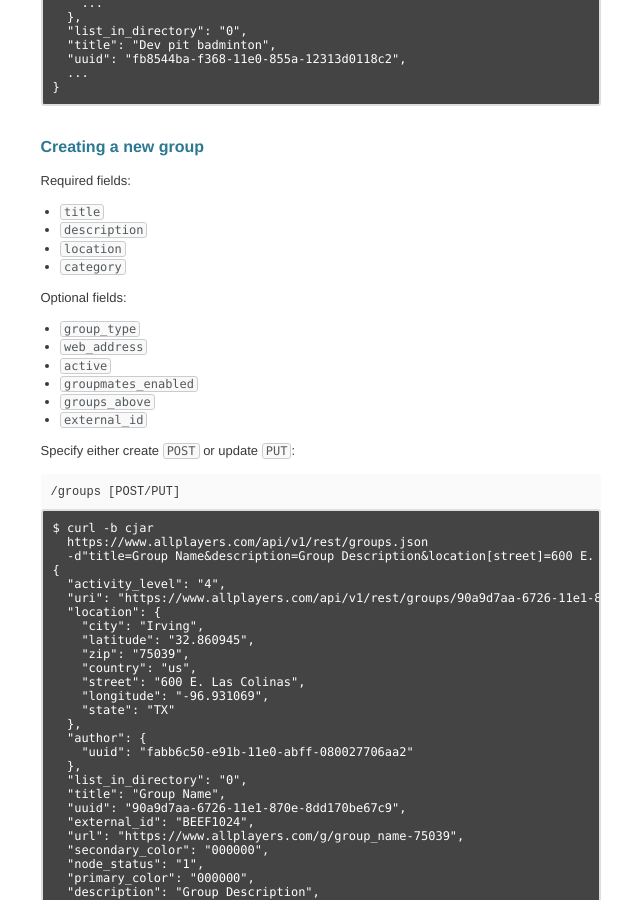
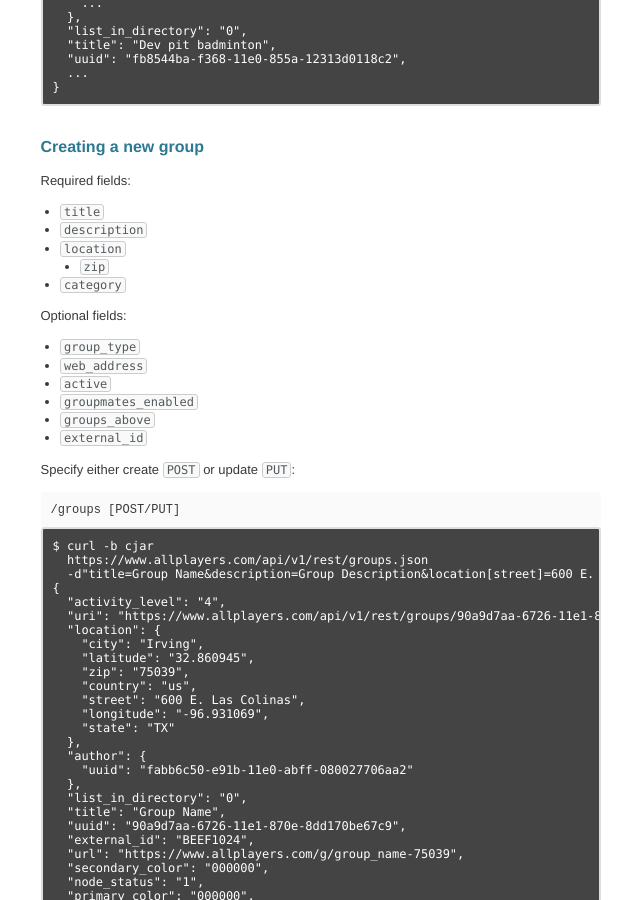
Before and after one commit to christianchristensen/develop.allplayers.com, a Jekyll site: the page built from _posts/2011-1-3-groups.markdown, in a window 1280 px wide and 900 px high, scrolled down 953 px. Shown: the whole window, without its empty margins (263-903 px from the left). Built offline with Jekyll 4.4.1, drawn with Linux system fonts in a browser that asks for light colours; Markdown is read by kramdown in place of the engine named in the settings.

Commit message:
Add zip as required on location for group create.

```diff
--- a/_posts/2011-1-3-groups.markdown
+++ b/_posts/2011-1-3-groups.markdown
@@ -79,6 +79,7 @@
 *  `title`
 *  `description`
 *  `location`
+   *  `zip`
 *  `category`
 
 Optional fields:
```
